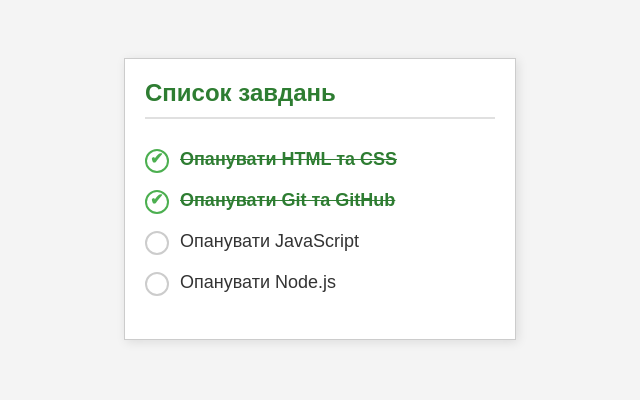
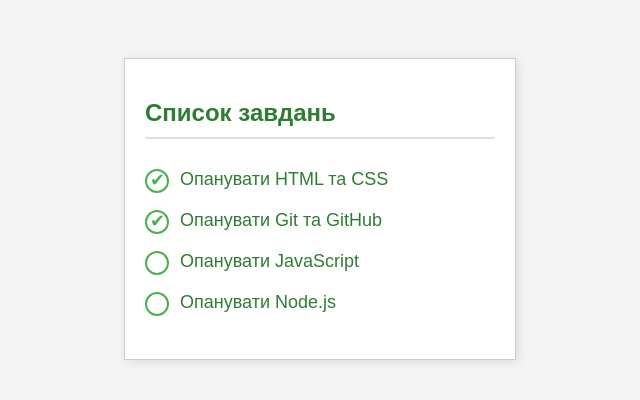
Before and after one commit to Yana07-Chaikovska/lab-html-css, a plain HTML site: page lab2/index.html in a window 1280 px wide. Shown: the whole page, without its empty margins (320-960 px from the left). Drawn offline with Linux system fonts and the light colour scheme.

Commit message:
Update style.css

```diff
--- a/lab2/style.css
+++ b/lab2/style.css
@@ -1,6 +1,6 @@
 body {
     background-color: #f4f4f4;
-    font-family: sans-serif;
+    font-family: Arial, sans-serif;
     display: flex;
     justify-content: center;
     padding-top: 50px;
@@ -15,8 +15,7 @@ body {
 }
 
 h2 {
-    color: #2e7d32; /* Зелений колір як у завданні */
-    margin-top: 0;
+    color: #2e7d32; /* Той самий зелений */
     border-bottom: 2px solid #e0e0e0;
     padding-bottom: 10px;
 }
@@ -27,42 +26,27 @@ ul {
 }
 
 li {
-    padding: 10px 0;
-    padding-left: 35px;
+    padding: 10px 0 10px 35px;
     position: relative;
     font-size: 18px;
-    color: #333;
+    color: #2e7d32; /* Текст теж зелений */
 }
 
-/* Малюємо порожній кружечок */
+/* Кружечки */
 li::before {
     content: '';
     position: absolute;
     left: 0;
-    top: 10px;
     width: 20px;
     height: 20px;
-    border: 2px solid #ccc;
+    border: 2px solid #4caf50;
     border-radius: 50%;
 }
 
-/* Малюємо зелений кружечок з галочкою для виконаних завдань */
-li.checked {
-    color: #2e7d32;
-    font-weight: bold;
-    text-decoration: line-through;
-}
-
-li.checked::before {
-    border-color: #4caf50;
-    background-color: transparent;
-}
-
-li.checked::after {
+/* Галочки для перших двох */
+li:nth-child(1)::after, li:nth-child(2)::after {
     content: '✔';
     position: absolute;
     left: 5px;
-    top: 10px;
     color: #4caf50;
-    font-size: 16px;
 }
```
